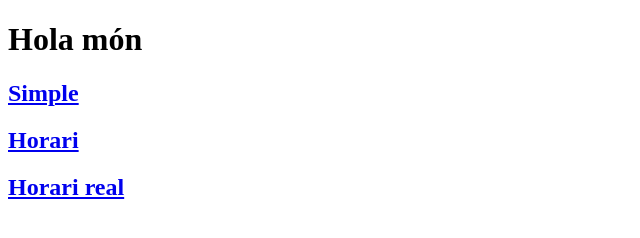
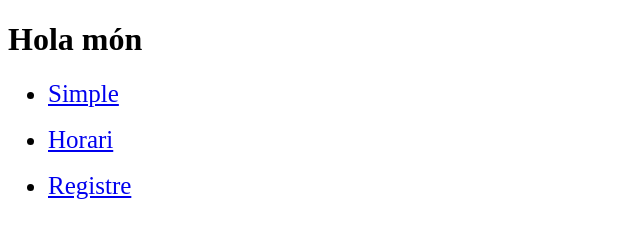
Before and after one commit to pvergerc-esliceu/practica1, a plain HTML site: page index.html in a window 1280 px wide. Shown: the whole page, without its empty margins (0-640 px from the left). Drawn offline with Linux system fonts and the light colour scheme.

Commit message:
Navegació

```diff
--- a/index.html
+++ b/index.html
@@ -3,12 +3,17 @@
 <head>
     <meta charset="UTF-8">
     <meta name="viewport" content="width=device-width, initial-scale=1.0">
-    <title>Document</title>
+    <title>pvergerc-esliceu</title>
 </head>
 <body>
     <h1>Hola món</h1>
-    <h2><a href="https://pvergerc-esliceu.github.io/practica1/simple.html">Simple</a></h2>
-    <h2><a href="https://pvergerc-esliceu.github.io/practica1/horari.html">Horari</a></h2>
-    <h2><a href="https://pvergerc-esliceu.github.io/practica1/horari-real.html">Horari real</a></h2>
+
 </body>
+<nav>
+    <ul>
+        <li style="font-size: 25px;"><a href="https://pvergerc-esliceu.github.io/practica1/simple.html">Simple</a></li><br>
+        <li style="font-size: 25px;"><a href="https://pvergerc-esliceu.github.io/practica1/horari.html">Horari</a></li><br>
+        <li style="font-size: 25px;"><a href="https://pvergerc-esliceu.github.io/practica1/registre.html">Registre</a></li>
+    </ul>
+</nav>
 </html>
```
Also changed, not shown: horari.html (+9 -0 lines), registre.html (+9 -0 lines), simple.html (+9 -0 lines).
